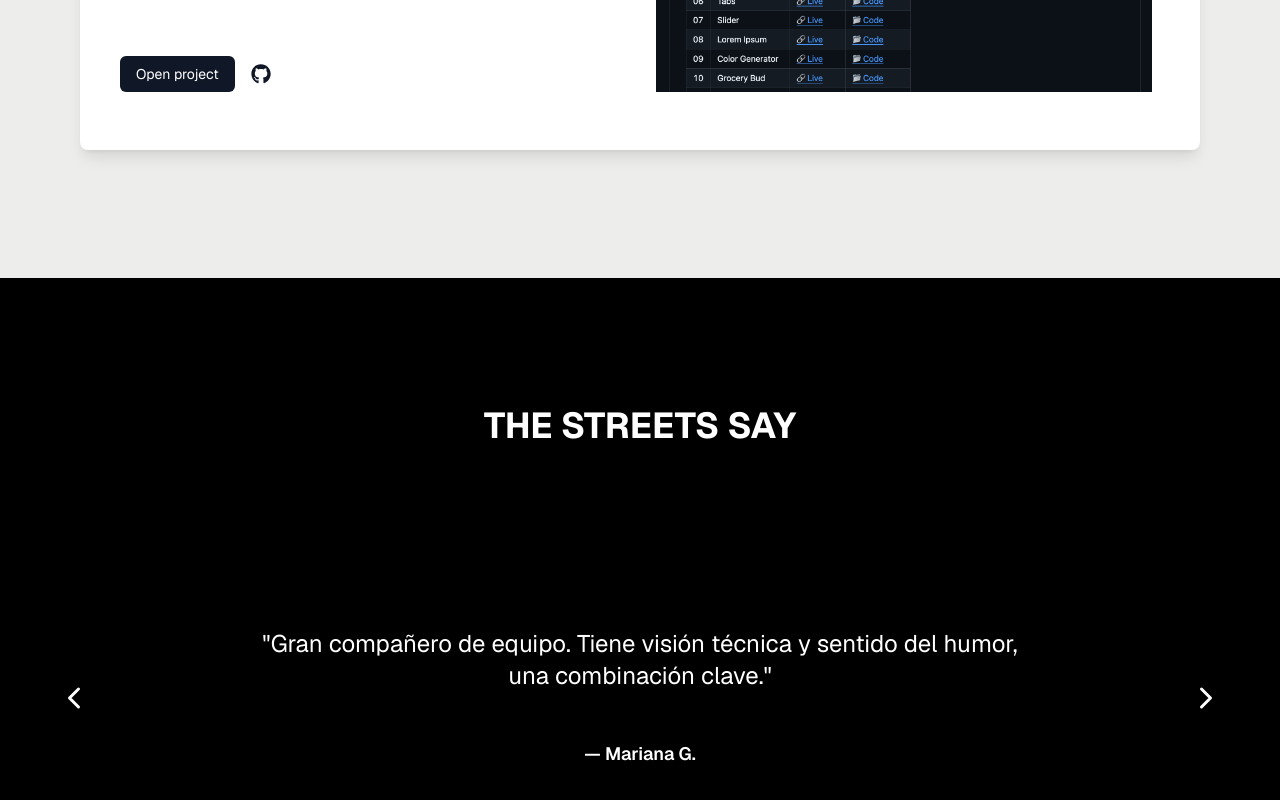
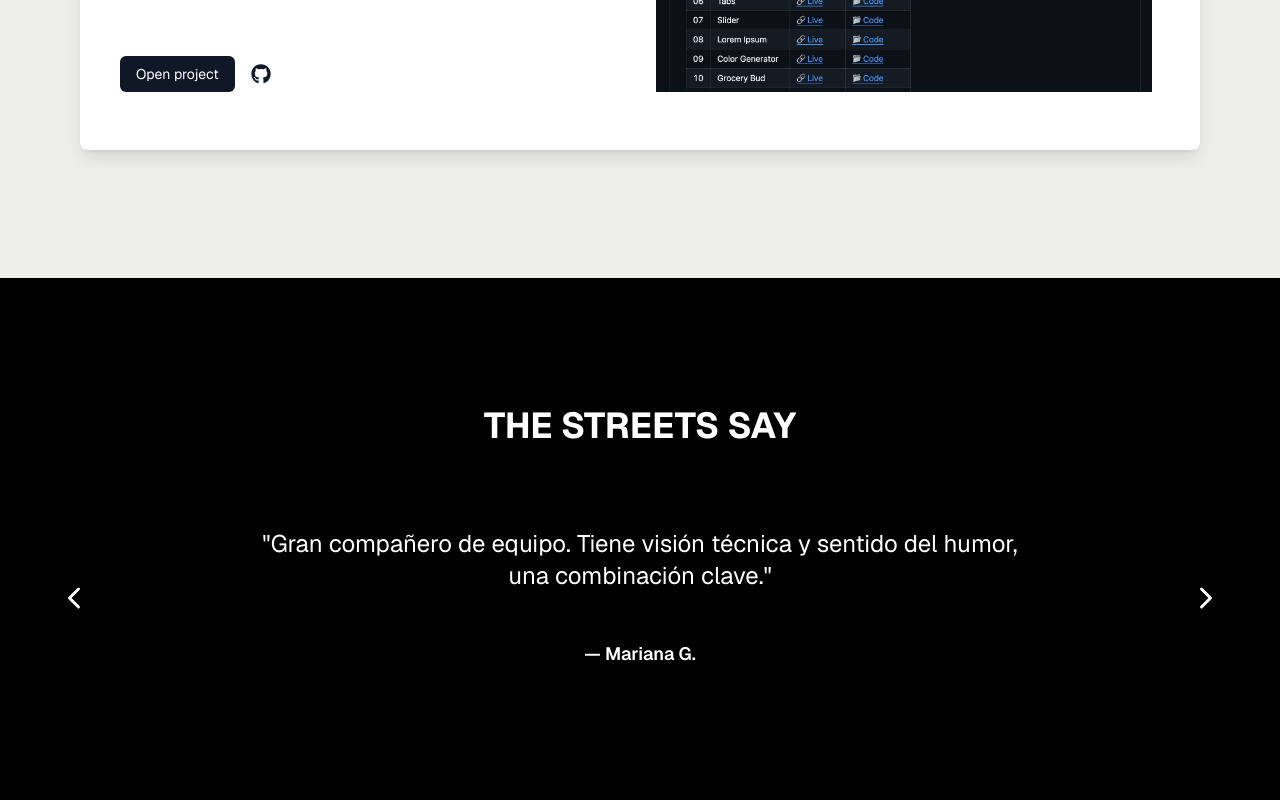
Before and after one commit to DiegoBottegoni/diegobottegoni.github.io, a React (Vite) app: page / in a window 1280 px wide. Shown: the part 4030-4830 px from the top of the page. Built offline with nearby package versions, Linux system fonts and the light colour scheme.

Commit message:
la gente anda diciendo size fix

```diff
--- a/src/presentation/pages/PeopleTalk/PeopleTalkPage.tsx
+++ b/src/presentation/pages/PeopleTalk/PeopleTalkPage.tsx
@@ -74,7 +74,7 @@ const PeopleTalkPage = () => {
 
     return (
         <section className="w-screen bg-black text-white overflow-hidden">
-            <div className="min-h-screen flex flex-col justify-between py-20 sm:py-24 lg:py-32">
+            <div className=" min-h-screen lg:min-h-[600px] flex flex-col justify-between py-20 sm:py-24 lg:py-32">
                 <h2 className="text-center text-3xl sm:text-4xl font-bold uppercase">
                     The streets say
                 </h2>
```
